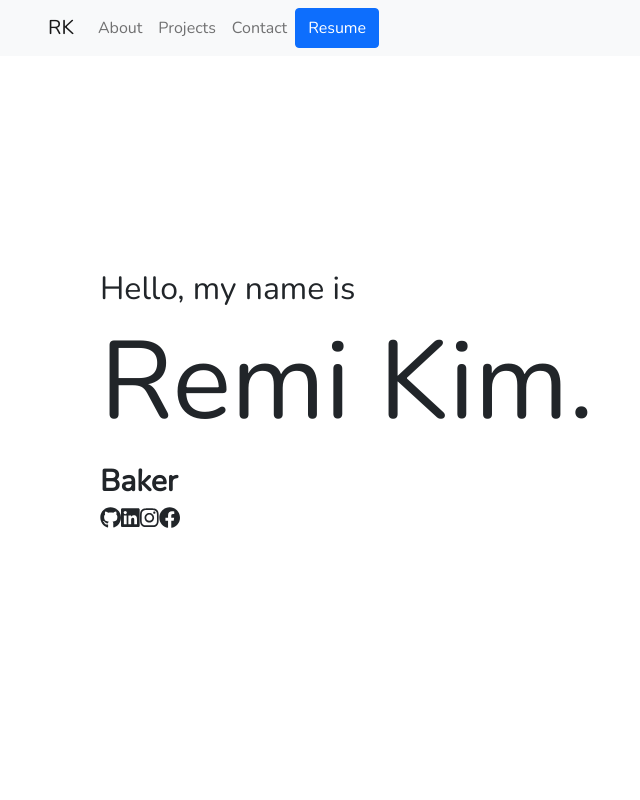
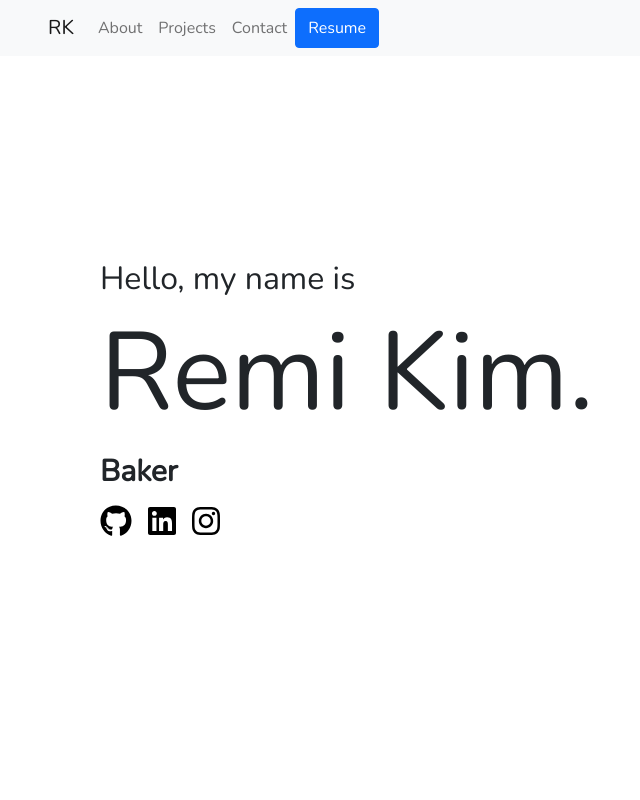
Before and after one commit to remireems/remireems.github.io, a React (Create React App) app in the folder client/: page / in a window 1280 px wide. Shown: the top 800 px of the page, without its empty margins (0-640 px from the left). Built offline with nearby package versions, Linux system fonts and the light colour scheme.

Commit message:
add&style links to icons

```diff
--- a/client/src/components/Intro/Intro.css
+++ b/client/src/components/Intro/Intro.css
@@ -44,3 +44,13 @@
   display: flex;
   align-items: center;
 }
+
+.iAcc {
+  display: flex;
+  align-items: center;
+  justify-content: space-evenly;
+}
+
+.iIcons {
+  color: black;
+}
--- a/client/src/components/Intro/Intro.js
+++ b/client/src/components/Intro/Intro.js
@@ -1,5 +1,5 @@
 import { FontAwesomeIcon } from '@fortawesome/react-fontawesome'
-import { faFacebook, faGithub, faInstagram, faLinkedin } from '@fortawesome/free-brands-svg-icons'
+import { faGithub, faInstagram, faLinkedin } from '@fortawesome/free-brands-svg-icons'
 import './Intro.css'
 
 const Intro = () => {
@@ -8,7 +8,6 @@ const Intro = () => {
       <div className="introDiv">
         <h2>Hello, my name is</h2>
         <h1 className="iName">Remi Kim.</h1>
-        {/* <h2>I'm a full-stack web developer with a baking and finance background.</h2> */}
         <div className="titlesDiv">
           <div className="titlesBox">
             <div className="title">Web Developer</div>
@@ -16,10 +15,10 @@ const Intro = () => {
             <div className="title">Baker</div>
           </div>
         </div>
-        <div className="iAcc">
-          <FontAwesomeIcon icon={faGithub} size='lg' />
-          <FontAwesomeIcon icon={faLinkedin} size='lg' />
-          <FontAwesomeIcon icon={faInstagram} size='lg' /><FontAwesomeIcon icon={faFacebook} size='lg' />
+        <div className="iAcc mt-2">
+          <a href="https://github.com/remireems" target='_blank' rel="noreferrer" className='iIcons'><FontAwesomeIcon className="me-3" icon={faGithub} size='2x' /></a>
+          <a href="https://www.linkedin.com/in/remi-kim-186113217/" target='_blank' rel="noreferrer" className='iIcons'><FontAwesomeIcon className="me-3" icon={faLinkedin} size='2x' /></a>
+          <a href="https://www.instagram.com/heeeewonkim/?hl=en" target='_blank' rel="noreferrer" className='iIcons'><FontAwesomeIcon className="me-3" icon={faInstagram} size='2x' /></a>
         </div>
       </div>
     </div>
```
